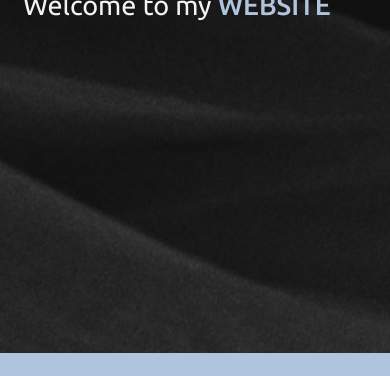
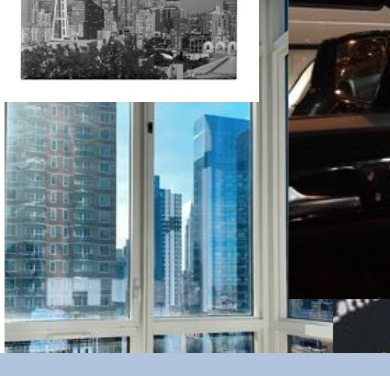
Before and after one commit to econuoha/econuoha.github.io, a plain HTML site: page index.html in a window 390 px wide. Shown: the part 491-867 px from the top of the page. Drawn offline with nearby package versions, Linux system fonts and the light colour scheme.

Commit message:
Changes to homepage background and spotify link

```diff
--- a/index.html
+++ b/index.html
@@ -32,13 +32,11 @@
         <div class="MW">
             <div class="homepage">
                 <div class="T1ext">
-                    Hi, my name is
                 </div>
                 <div class="T2ext">
-                    Emmanuel Onuoha
                 </div>
                 <div class="T3ext">
-                    Welcome to my <span>Website</span>
+                     <span></span>
                 </div>
             </div>
         </div>
@@ -62,7 +60,7 @@
             <img src="IMG-3088.JPG" alt="Photo of Me from 2019 banquet" id="myPhoto">
             <h1>About Me</h1>
             <ul class="aboutMeParts">
-                <li>&emsp;I'm Emmanuel and I am currently a senior studying Computer Science at the University of Houston.</li><br>
+                <li>&emsp;I'm Emmanuel Onuoha and I am currently a senior studying Computer Science at the University of Houston.</li><br>
                 <i class="fas fa-paw " style="color: #D41032;">&emsp;(C/O 2022, December)&emsp;<i class="fas fa-graduation-cap"></i></i>
                 <li><br>&emsp;I'm very passionate about being able to express my creativity by coding. This passion is one
                     of the reasons that I would like to pursue full stack development so that I am able to see my way fully through a project.
@@ -315,9 +313,9 @@
             </div>
         </div>
         <div class="languages" id="spot">
-            <p>Listen to my favorite music with me!</br>
-            </br> – Lofi Girl</p>
-            <iframe src="https://open.spotify.com/embed/playlist/0vvXsWCC9xrXsKd4FyS8kM?theme=0" width="100%" height="380" frameBorder="0" allowtransparency="true" allow="encrypted-media"></iframe>
+            <p>Current song I have on repeat...</br>
+            </br> – Brent Faiyaz</p>
+            <iframe src="https://open.spotify.com/embed/track/042wd4CrF4WTAwiKs0F7Ve?utm_source=generator" width="100%" height="380" frameBorder="0" allowfullscreen="" allow="autoplay; clipboard-write; encrypted-media; fullscreen; picture-in-picture"></iframe>
         </div>
     </section>
     <script src="main.js"></script>
--- a/style.css
+++ b/style.css
@@ -68,7 +68,8 @@ body{
 /* homepage */
 .home{
 	display: flex;
-	background: url("Website Background.jpg") no-repeat center;
+	background: url("VisionBoardCC.jpeg") no-repeat center;
+	max-width: 100%;
 	height: 100vh;
 	color: #f3f3f3;
 	min-height: 500px;
@@ -508,21 +509,12 @@ body{
 /* sizing */
 @media (max-width: 1700px){
 
-	.home{
-		background-position-x: -1270px;
-	}
 }
 @media (max-width: 1600px){
 
-	.home{
-		background-position-x: -1370px;
-	}
 }
 @media (max-width: 1500px){
 
-	.home{
-		background-position-x: -1420px;
-	}
 	.aboutMeParts{
 		font-size: 30px;
 	}
@@ -530,9 +522,6 @@ body{
 @media (max-width: 1400px){
 	.aboutMeParts{
 		font-size: 27px;
-	}
-	.home{
-		background-position-x: -1501px;
 	}
 	.card__body p {
 		font-size: 16px;
@@ -545,9 +534,6 @@ body{
 @media (max-width: 1300px){
 	.aboutMeParts{
 		font-size: 25px;
-	}
-	.home{
-		background-position-x: -1600px;
 	}
 	.home .homepage .T2ext{
 		font-size: 50px;
@@ -570,9 +556,6 @@ body{
 	}
 	.aboutMe h1{
 		font-size: 40px;
-	}
-	.home{
-		background-position-x: -1700px;
 	}
 	.card__body h3 {
 		font-size: 20px;
@@ -598,9 +581,6 @@ body{
 	}
 	.aboutMe h1{
 		font-size: 35px;
-	}
-	.home{
-		background-position-x: -1750px;
 	}
 	.card__body p {
 		font-size: 14px;
```
Also changed, not shown: VisionBoardCC.jpeg (added).
